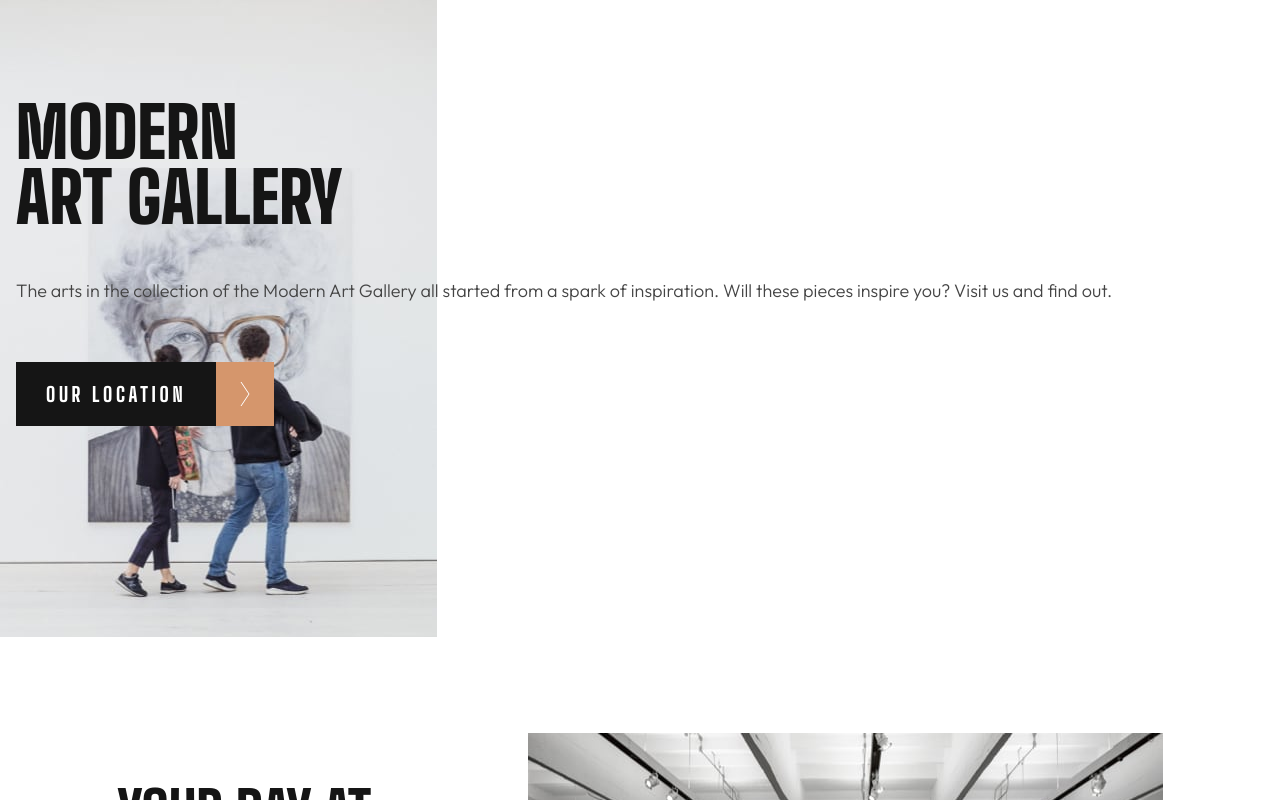
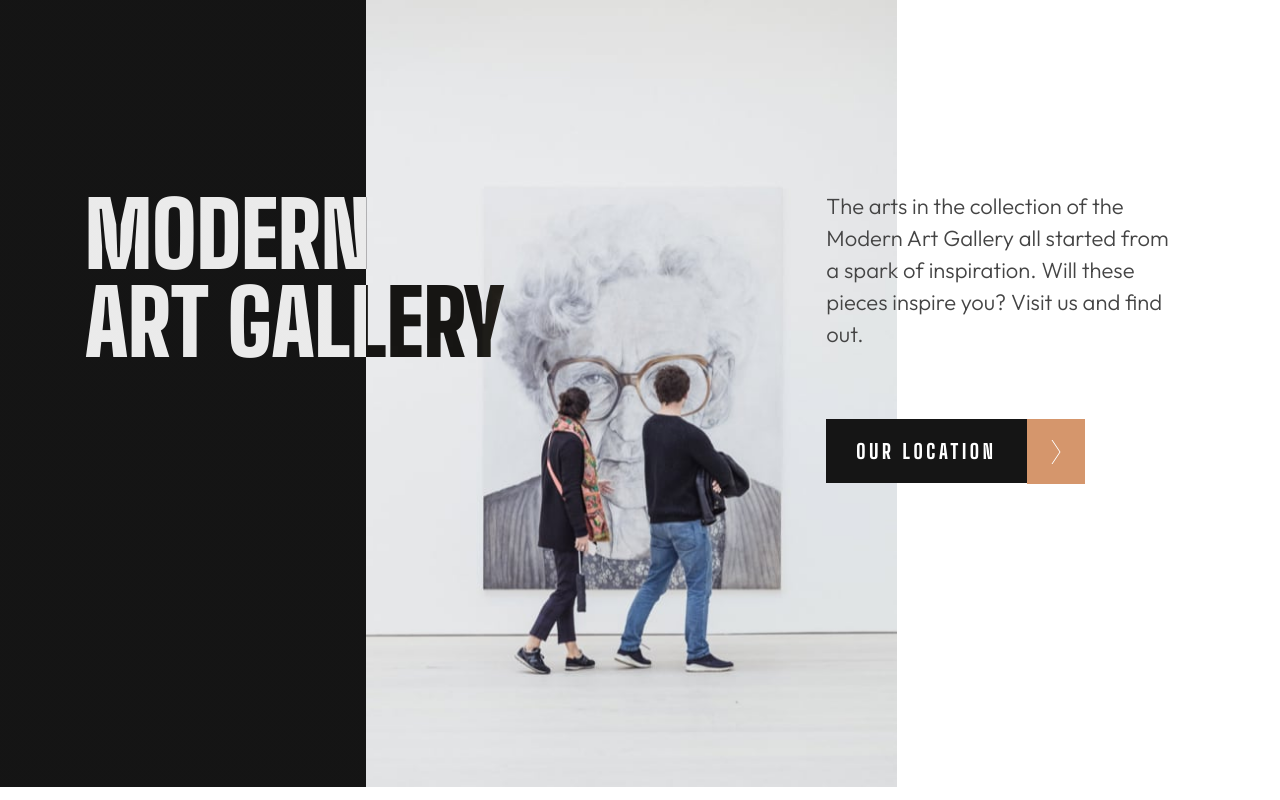
Before and after one commit to ltc870/artgallerywebsite, a React (Vite) app: page / in a window 1280 px wide. Shown: the top 800 px of the page. Built offline with nearby package versions, Linux system fonts and the light colour scheme.

Commit message:
added styling to header in desktop view

```diff
--- a/src/components/Header.module.css
+++ b/src/components/Header.module.css
@@ -87,16 +87,46 @@
 @media (min-width: 1024px) {
     /* LAYOUT */
 
+    .header {
+        background: linear-gradient(270deg, #FFFFFF 50%, hsla(0, 0%, 8%, 1) 50%);
+    }
+
     .headerContainer {
-        display: flex;
-        justify-content: space-between;
+        max-width: 1110px;
+        margin: 0 auto;
+        padding-inline: 1.25em;
+        padding-block: 0;
+        padding: 0;
+        gap: 0;
+        display: block;
+    }
+
+    .headerBox {
+       display: flex;
+       background-repeat: no-repeat;
+       padding-block: 11.875rem 18.75rem;
+       margin-bottom: 11.25em;
+       background-image: url("/src/assets/desktop/image-hero.jpg");
+       background-size: contain;
+       background-position: 50% 50%;
+       justify-content: space-between;
+       width: 98.5%;
+       align-items: flex-start;
     }
 
     .headerTitle {
+        mix-blend-mode: difference;
+        color: #FFFFFF;
+        max-width: 28.125rem;
+        font-size: 5.625rem;
+        line-height: 88px;
         margin-top: 0;
     }
 
     .headerText {
+        max-width: 22rem;
+        font-size: 1.375rem;
+        line-height: 32px;
         margin-top: 0;
     }
 }
```
